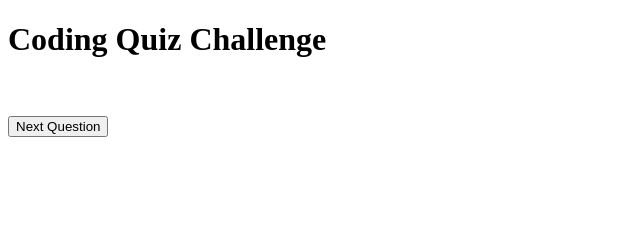
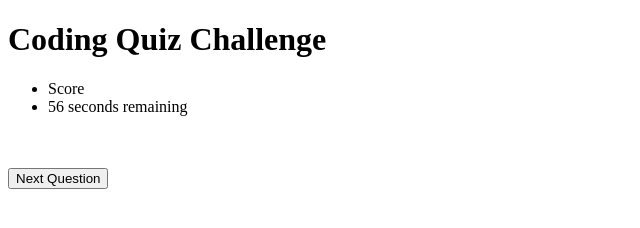
Before and after one commit to Andrewchall92/code-quiz, a plain HTML site: page index.html in a window 1280 px wide. Shown: the whole page, without its empty margins (0-640 px from the left). Drawn offline with Linux system fonts and the light colour scheme.

Commit message:
created the timer count down function

```diff
--- a/assets/js/script.js
+++ b/assets/js/script.js
@@ -34,8 +34,28 @@ var answersArr = [question1, question2, question3, question4, question5, questio
 
 //functions to start game
 //document.querySelector("button")
+var nextQuestion = document.querySelector("questionButton");
+var timerEl = document.getElementById('countdown');
+//start timer in intervals of 1000ms
+function countDown() {
+  var timeLeft = 60;
+  var timeInterval = setInterval(function () {
+    if (timeLeft > 1) {
+      timerEl.textContent = timeLeft + " seconds remaining";
+      timeLeft--;
+    } else if (timeLeft === 1) {
+      timerEl.textContent = timeLeft = " second remaining";
+      timeLeft--;
+    } else {
+      timerEl.textContent = "out of time";
+      clearInterval(timeInterval);
+   }
+ }, 1000);
+}
+countDown();
 //button.eventListener("click", gameStart) ?
-//start timer in intervals of 1000ms
+
+
 //display timer count down on screen
 //display first question and corresponding answers(array of objects for questions/objects have attributes of answer and fake answers)(keep track of array and display next index up)
 //event listener on buttons check answers
--- a/index.html
+++ b/index.html
@@ -8,13 +8,19 @@
 <body>
     <header>
         <h1>Coding Quiz Challenge</h1>
+        <div>
+            <ul>
+                <li>Score</li>
+                <li id="countdown">Time</li>
+            </ul>
+        </div>
     </header>
     <br>
     <div id="questionContainer">
 
     </div>
      <br>
-    <button onclick="nextQuestion()">Next Question</button>
+    <button id="questionButton">Next Question</button>
 
     <script src="./assets/js/script.js"></script>
 
```
